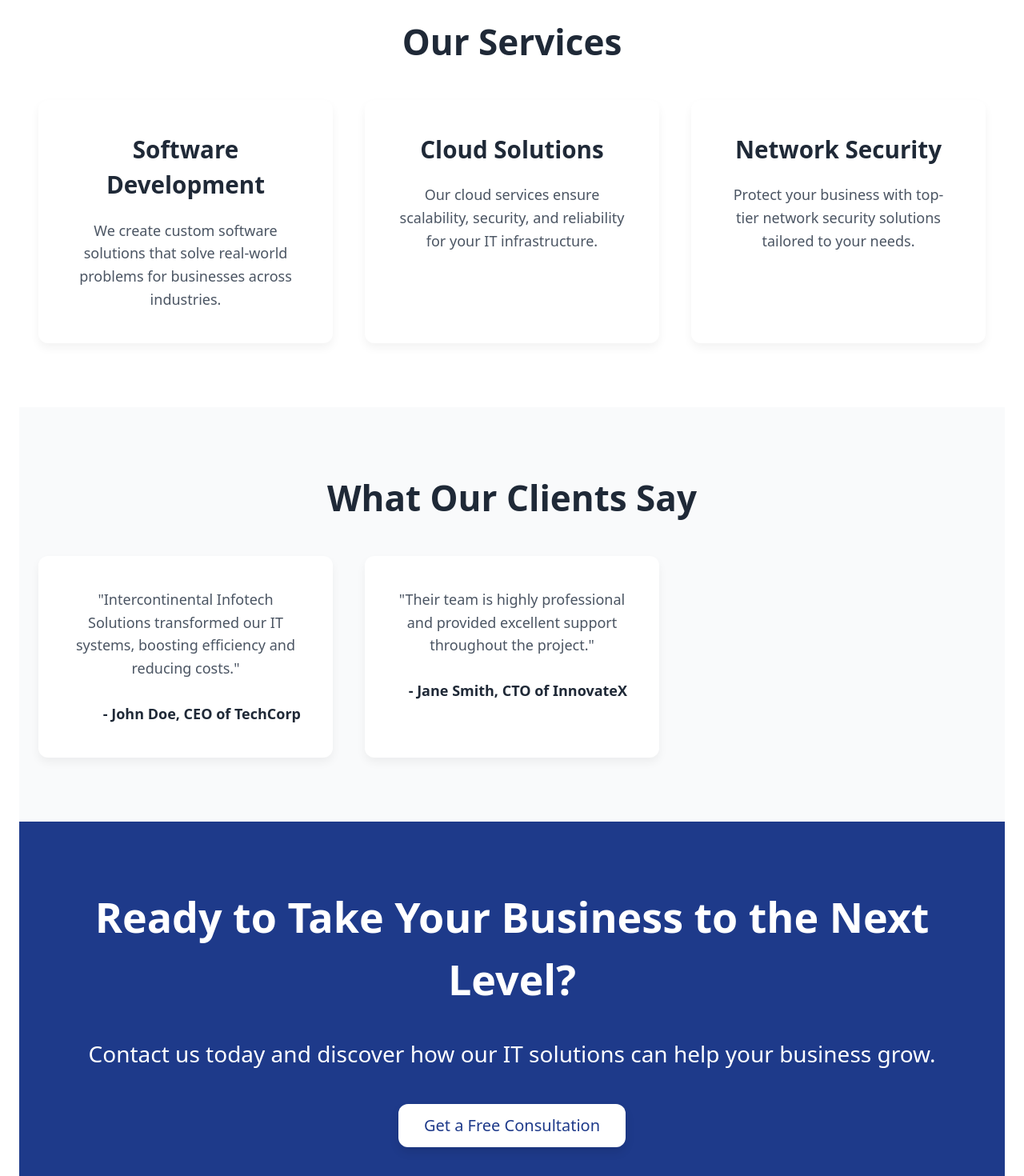
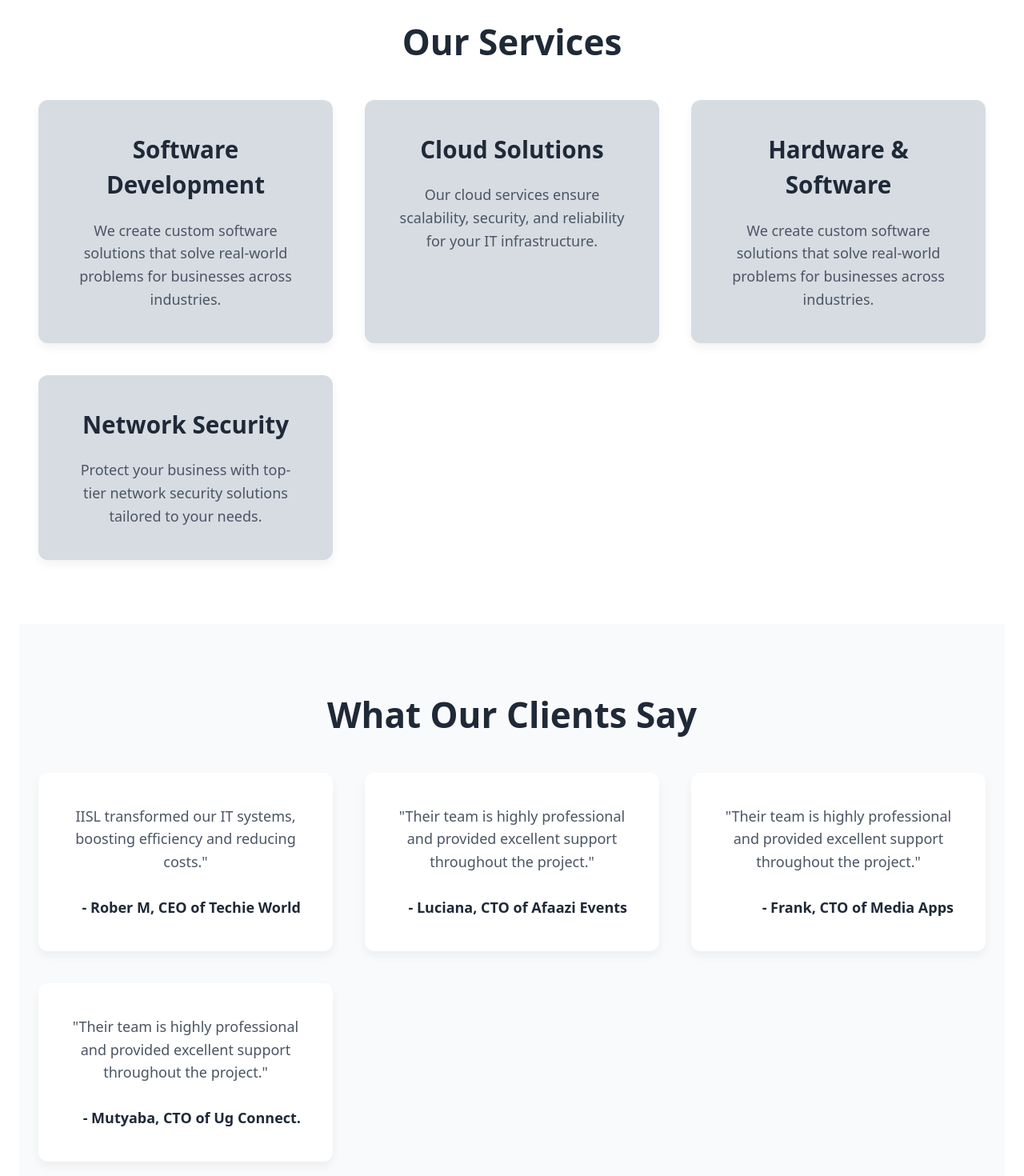
Before and after one commit to mperwe/iisl_website, a React (Create React App) app in the folder iisl-profile/: page / in a window 1280 px wide. Shown: the part 760-2230 px from the top of the page at 80% size. Built offline with nearby package versions, Linux system fonts and the light colour scheme.

Commit message:
edit cards

```diff
--- a/iisl-profile/src/pages/Home.css
+++ b/iisl-profile/src/pages/Home.css
@@ -77,7 +77,7 @@
   }
 
   .service-card {
-    background-color: white;
+    background-color: rgb(215, 220, 227);
     padding: 2.5rem;
     border-radius: 0.75rem;
     box-shadow: 0px 6px 12px rgba(0, 0, 0, 0.05);
--- a/iisl-profile/src/pages/Home.js
+++ b/iisl-profile/src/pages/Home.js
@@ -37,6 +37,13 @@ const Home = () => {
             </p>
           </div>
           <div className="service-card">
+          <h3>Hardware & Software</h3>
+            <p>
+              We create custom software solutions that solve real-world problems
+              for businesses across industries.
+            </p>
+          </div>
+          <div className="service-card">
             <h3>Network Security</h3>
             <p>
               Protect your business with top-tier network security solutions
@@ -51,18 +58,29 @@ const Home = () => {
         <h2>What Our Clients Say</h2>
         <div className="testimonials-grid">
           <div className="testimonial-card">
-            <p>
-              "Intercontinental Infotech Solutions transformed our IT systems,
+            <p>IISL transformed our IT systems,
               boosting efficiency and reducing costs."
             </p>
-            <p className="author">- John Doe, CEO of TechCorp</p>
+            <p className="author">- Rober M, CEO of Techie World</p>
           </div>
           <div className="testimonial-card">
             <p>
               "Their team is highly professional and provided excellent support
               throughout the project."
             </p>
-            <p className="author">- Jane Smith, CTO of InnovateX</p>
+            <p className="author">- Luciana, CTO of Afaazi Events</p>
+          </div><div className="testimonial-card">
+            <p>
+              "Their team is highly professional and provided excellent support
+              throughout the project."
+            </p>
+            <p className="author">- Frank, CTO of Media Apps</p>
+          </div><div className="testimonial-card">
+            <p>
+              "Their team is highly professional and provided excellent support
+              throughout the project."
+            </p>
+            <p className="author">- Mutyaba, CTO of Ug Connect.</p>
           </div>
         </div>
       </section>
```
